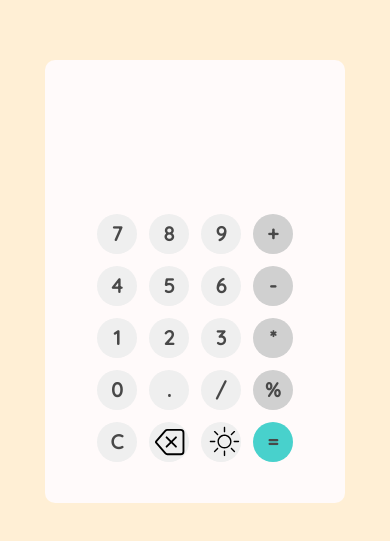
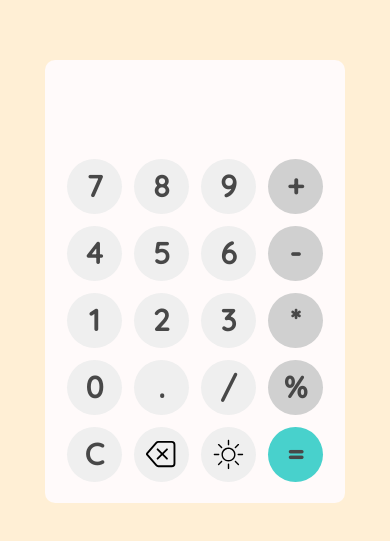
Before and after one commit to BorysCzapski/JsCalculator, a plain HTML site: page index.html in a window 390 px wide. Shown: the part 149-690 px from the top of the page. Drawn offline with Linux system fonts and the light colour scheme; a web font is replaced by a local one.

Commit message:
Update cals.css

```diff
--- a/cals.css
+++ b/cals.css
@@ -86,14 +86,7 @@ button:active{
     font-size: 20px;
   }
 
-  button {
-    width: 40px;
-    height: 40px;
+  button
     font-size: 20px;
   }
-
-  .screen {
-    height: 150px;
-    font-size: 30px;
-  }
 }
```
